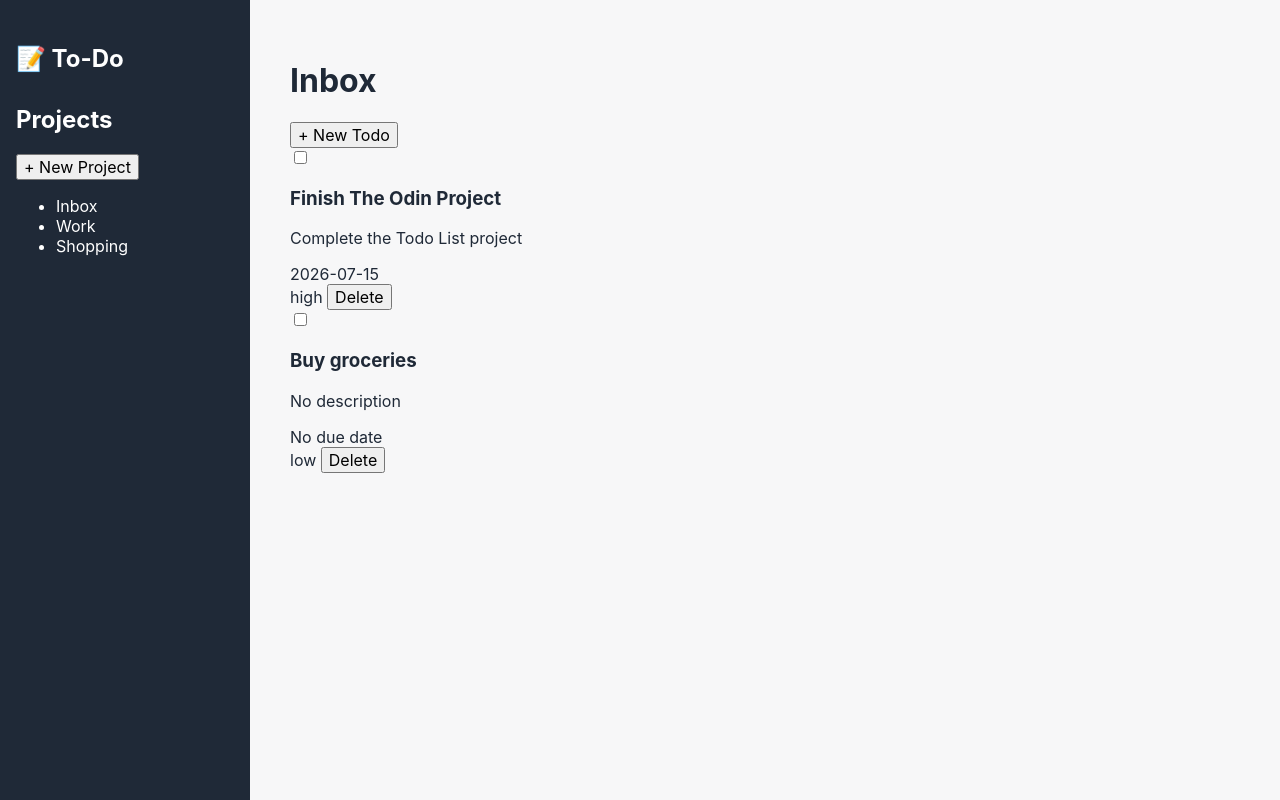
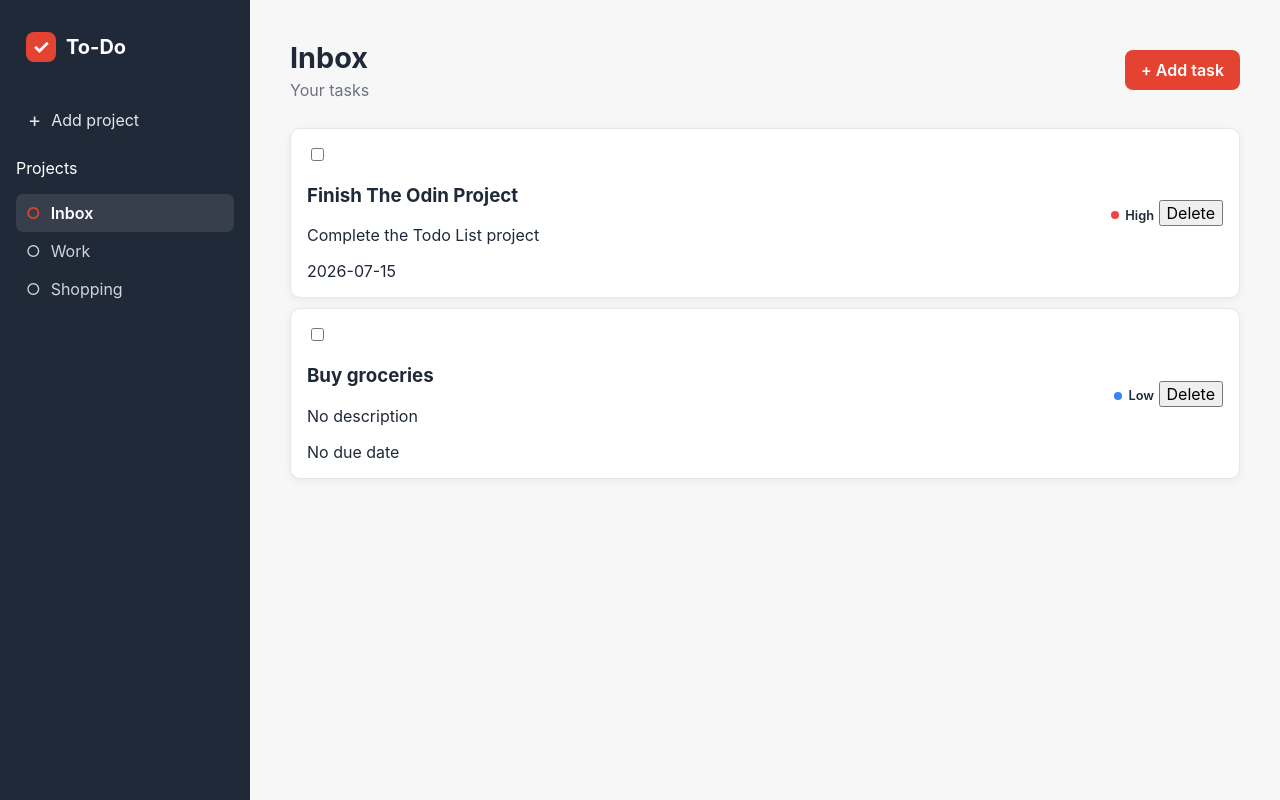
Before and after one commit to Ssekyene/To-Do, a website built with webpack: page src/template.html in a window 1280 px wide. Built offline with nearby package versions, Linux system fonts and the light colour scheme.

Commit message:
chore: first ui polish pass

```diff
--- a/src/modules/ui/sidebar.js
+++ b/src/modules/ui/sidebar.js
@@ -7,7 +7,63 @@ export default function renderSidebar(onProjectSelect) {
 
     sidebar.replaceChildren();
 
-    const logo = document.createElement("h1");
+    sidebar.innerHTML = `
+      <div class="app-brand">
+          <div class="brand-icon">✓</div>
+          <span>To-Do</span>
+      </div>
+
+      <button
+          class="add-project-btn"
+          type="button"
+      >
+          <span>+</span>
+          Add project
+      </button>
+
+      <div class="projects-section">
+
+          <p class="sidebar-heading">
+              Projects
+          </p>
+
+          <div id="project-list"></div>
+
+      </div>
+    `;
+
+    // render projects from projectManager
+    const projectList = document.querySelector("#project-list");
+    projectList.replaceChildren();
+
+    const projects = projectManager.getProjects() || [];
+    const activeProject = projectManager.getActiveProject ? projectManager.getActiveProject() : null;
+
+    projects.forEach(project => {
+      const btn = document.createElement("button");
+      btn.className = "project-item";
+      btn.type = "button";
+      btn.dataset.projectId = project.id;
+
+      const icon = document.createElement("span");
+      icon.className = "project-icon";
+      icon.textContent = "○";
+
+      const label = document.createElement("span");
+      label.textContent = project.name;
+
+      btn.appendChild(icon);
+      btn.appendChild(label);
+
+      if (activeProject && activeProject.id === project.id) {
+        btn.classList.add("active");
+      }
+
+      projectList.appendChild(btn);
+    });
+
+
+    /*const logo = document.createElement("h1");
     logo.textContent = "📝 To-Do";
     sidebar.appendChild(logo);
 
@@ -40,6 +96,6 @@ export default function renderSidebar(onProjectSelect) {
       list.appendChild(item);
     });
 
-    sidebar.appendChild(list);
+    sidebar.appendChild(list); */
 
 }
--- a/src/modules/ui/todoList.js
+++ b/src/modules/ui/todoList.js
@@ -6,16 +6,24 @@ export default function renderTodoList(main) {
   const project = projectManager.getActiveProject();
 
   const header = document.createElement("div");
-  header.classList.add("todo-header");
+  header.classList.add("page-header");
+
+  const headerSection = document.createElement("div");
 
   const heading = document.createElement("h1");
   heading.textContent = project.name;
 
+  const description = document.createElement("p");
+  description.textContent = "Your tasks";
+
+  headerSection.append(heading, description);
+
   const addTodoButton = document.createElement("button");
   addTodoButton.id = "new-todo-btn";
-  addTodoButton.textContent = "+ New Todo";
+  addTodoButton.classList.add("add-todo-btn");
+  addTodoButton.textContent = "+ Add task";
 
-  header.append(heading, addTodoButton);
+  header.append(headerSection, addTodoButton);
 
   main.appendChild(header);
 
--- a/src/styles/main.css
+++ b/src/styles/main.css
@@ -67,3 +67,190 @@ select {
     width: 100%;
     margin: 0 auto;
 }
+
+.app-brand {
+    display: flex;
+    align-items: center;
+    gap: 10px;
+
+    padding: 8px 10px;
+    margin-bottom: 28px;
+
+    font-size: 1.25rem;
+    font-weight: 700;
+}
+
+.brand-icon {
+    display: grid;
+    place-items: center;
+
+    width: 30px;
+    height: 30px;
+
+    border-radius: 8px;
+
+    background: var(--primary);
+
+    font-weight: 700;
+}
+
+.add-project-btn {
+    display: flex;
+    align-items: center;
+    gap: 10px;
+
+    width: 100%;
+
+    padding: 10px 12px;
+
+    border: 0;
+    border-radius: 8px;
+
+    background-color: transparent;
+    color: #e5e7eb;
+
+    cursor: pointer;
+
+    text-align: left;
+
+    transition:
+        background-color 0.15s ease,
+        color 0.15s ease;
+}
+
+.add-project-btn:hover {
+    background: var(--sidebar-hover);
+    color: white;
+}
+
+.add-project-btn span {
+    font-size: 1.25rem;
+}
+
+.project-item {
+    display: flex;
+    align-items: center;
+    gap: 10px;
+
+    width: 100%;
+
+    padding: 9px 10px;
+
+    border: 0;
+    border-radius: 7px;
+
+    background-color: transparent;
+    color: #d1d5db;
+
+    cursor: pointer;
+
+    text-align: left;
+
+    transition: background-color 0.15s ease;
+}
+
+.project-item:hover {
+    background-color: var(--sidebar-hover);
+    color: white;
+}
+
+.project-item.active {
+    background-color: rgba(255, 255, 255, 0.1);
+    color: white;
+    font-weight: 600;
+}
+
+.project-item.active .project-icon {
+    color: var(--primary);
+}
+
+.page-header {
+    display: flex;
+    justify-content: space-between;
+    align-items: center;
+    margin-bottom: 28px;
+}
+
+.page-header h1 {
+    margin: 0;
+    font-size: 1.8rem;
+    font-weight: 700;
+}
+
+.page-header p {
+    margin: 5px 0 0;
+    color: var(--muted);
+}
+
+.add-todo-btn {
+    display: flex;
+    align-items: center;
+    gap: 8px;
+    border: 0;
+    border-radius: 8px;
+    padding: 10px 16px;
+    background-color: var(--primary);
+    color: white;
+    font-weight: 600;
+    cursor: pointer;
+    transition:
+        background-color 0.15s ease,
+        transform 0.1s ease;
+}
+
+.add-todo-btn:hover {
+    background-color: var(--primary-hover);
+}
+
+.add-todo-btn:active {
+    transform: translateY(1px);
+}
+
+.todo-card {
+    display: flex;
+    align-items: center;
+    justify-content: space-between;
+    padding: 16px;
+    margin-bottom: 10px;
+    background: var(--surface);
+    border: 1px solid var(--border);
+    border-radius: var(--radius);
+    box-shadow: var(--shadow);
+    transition:
+        transform 0.15s ease,
+        box-shadow 0.15s ease;
+}
+
+.todo-card:hover {
+    transform: translateY(-1px);
+    box-shadow:
+        0 4px 12px rgba(0, 0, 0, 0.08);
+}
+
+.priority-label {
+    display: inline-flex;
+    align-items: center;
+    gap: 6px;
+    font-size: 0.8rem;
+    font-weight: 600;
+    text-transform: capitalize;
+}
+
+.priority-label::before {
+    content: "";
+    width: 8px;
+    height: 8px;
+    border-radius: 50%;
+}
+
+.todo-card.high .priority-label::before {
+    background: var(--priority-high);
+}
+
+.todo-card.medium .priority-label::before {
+    background: var(--priority-medium);
+}
+
+.todo-card.low .priority-label::before {
+    background: var(--priority-low);
+}
```
